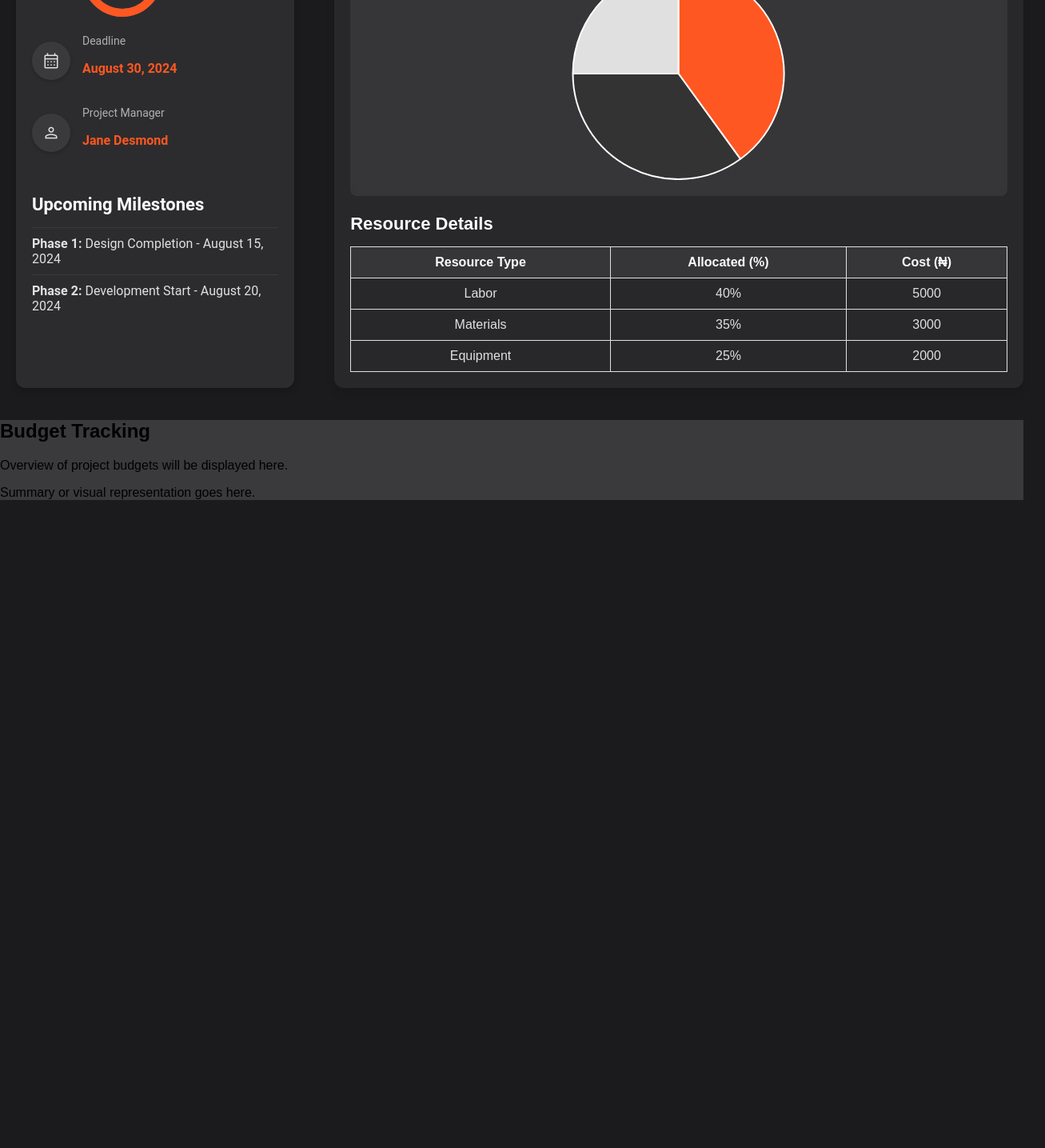
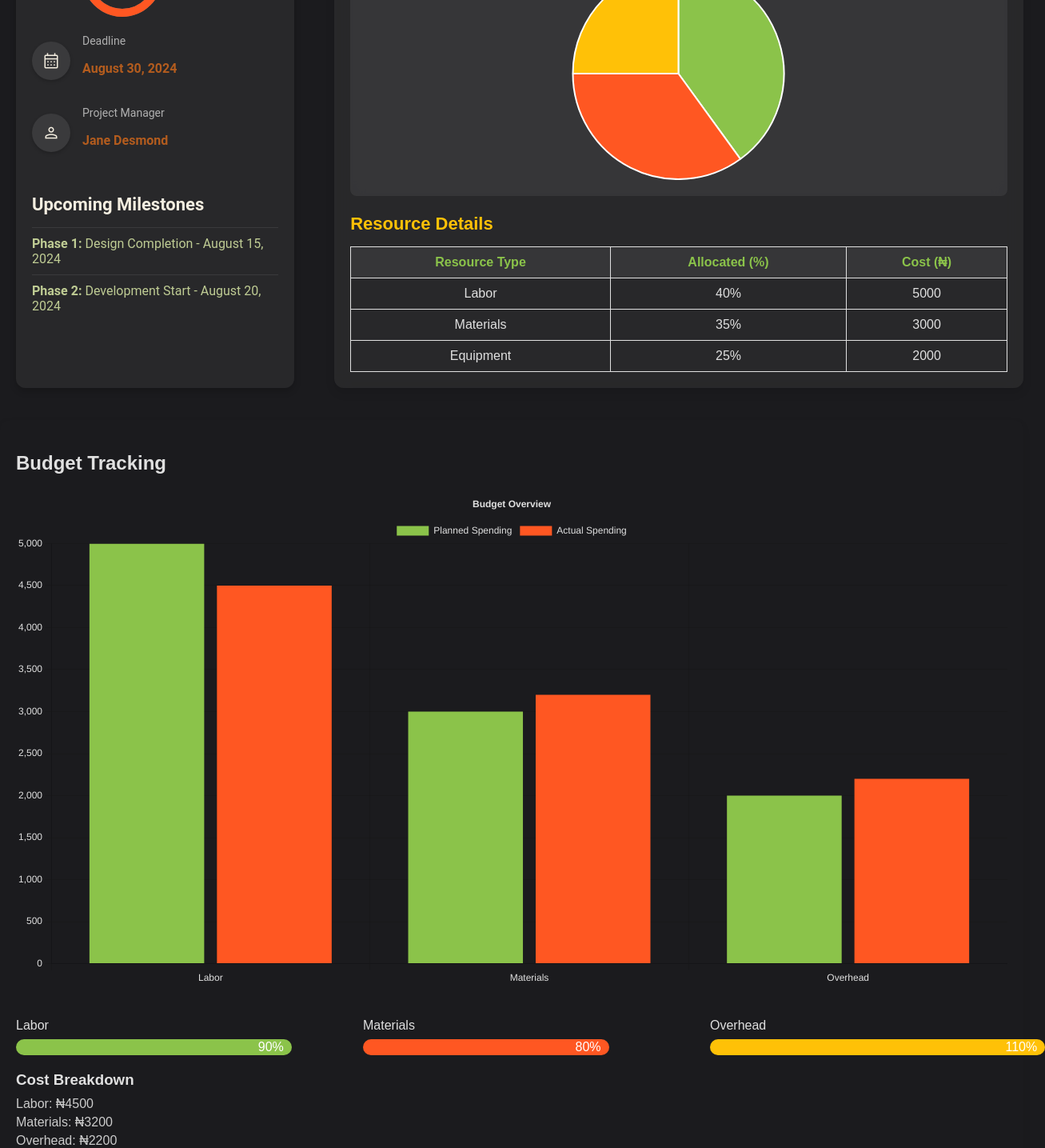
Before and after one commit to JoyCreativeCoder/construction-dashboard, a React (Create React App) app: page / in a window 1280 px wide. Shown: the part 440-1875 px from the top of the page at 80% size, 1307 px wide, since content can reach past the window. Before the commit the page ends 1081 px from the top, so only its background shows below. Built offline with nearby package versions, Linux system fonts and the light colour scheme.

Commit message:
add budget overview section

```diff
--- a/src/App.css
+++ b/src/App.css
@@ -3,7 +3,6 @@ body {
   padding: 0;
   font-family: Arial, sans-serif;
   background-color: #1B1B1E;
-
 }
 
 .top-section {
--- a/src/BudgetTracking.css
+++ b/src/BudgetTracking.css
@@ -1,4 +1,67 @@
 .budget-tracking {
-    width: 100vw;
-    background-color: #3A3A3C;
-}
+    background-color: #1B1B1E;
+    padding: 20px;
+    border-radius: 12px;
+    box-shadow: 0 4px 8px rgba(0, 0, 0, 0.1);
+    margin: 20px 0;
+  }
+
+  .budget-tracking h2 {
+    font-size: 24px;
+    color: #E0E0E0; /* Light gray for a good contrast against the dark background */
+    margin-bottom: 20px;
+  }
+
+  .budget-summary {
+    margin-bottom: 40px;
+  }
+
+  .utilization-indicators {
+    display: flex;
+    justify-content: space-between;
+    margin-bottom: 20px;
+  }
+
+  .indicator {
+    width: 30%;
+  }
+
+  .indicator p {
+    margin: 0 0 8px 0;
+    color: #E0E0E0; /* Light gray text to match the header */
+  }
+
+  .progress-bar {
+    height: 20px;
+    border-radius: 10px;
+    text-align: right;
+    padding-right: 10px;
+    color: #fff;
+    line-height: 20px;
+  }
+
+  .progress-bar-labor {
+    background-color: #36A2EB; /* Cyan-like color */
+  }
+
+  .progress-bar-materials {
+    background-color: #FF9F40; /* Orange-like color */
+  }
+
+  .progress-bar-overhead {
+    background-color: #FF6384; /* Pink-like color */
+  }
+
+  .cost-breakdown {
+    margin-top: 20px;
+  }
+
+  .cost-breakdown h3 {
+    margin-bottom: 10px;
+    color: #E0E0E0; /* Light gray for consistency */
+  }
+
+  .cost-breakdown p {
+    color: #CCCCCC; /* Slightly lighter gray for the breakdown text */
+    margin: 5px 0;
+  }
--- a/src/BudgetTracking.js
+++ b/src/BudgetTracking.js
@@ -1,14 +1,81 @@
 import React from 'react';
-import './BudgetTracking.css'; // Import your CSS file for styling
+import './BudgetTracking.css';
+import { Bar } from 'react-chartjs-2';
+import { Chart as ChartJS, CategoryScale, LinearScale, BarElement, Title, Tooltip, Legend } from 'chart.js';
+
+ChartJS.register(CategoryScale, LinearScale, BarElement, Title, Tooltip, Legend);
 
 const BudgetTracking = () => {
+  const data = {
+    labels: ['Labor', 'Materials', 'Overhead'],
+    datasets: [
+      {
+        label: 'Planned Spending',
+        data: [5000, 3000, 2000],
+        backgroundColor: '#8BC34A', // Light Green color for Planned Spending
+      },
+      {
+        label: 'Actual Spending',
+        data: [4500, 3200, 2200],
+        backgroundColor: '#FF5722', // Deep Orange color for Actual Spending
+      },
+    ],
+  };
+
+  const options = {
+    responsive: true,
+    plugins: {
+      legend: {
+        position: 'top',
+        labels: {
+          color: '#E0E0E0' // Light gray color for the legend text
+        }
+      },
+      title: {
+        display: true,
+        text: 'Budget Overview',
+        color: '#E0E0E0', // Light gray color for the title text
+      },
+    },
+    scales: {
+      x: {
+        ticks: {
+          color: '#E0E0E0' // Light gray color for x-axis labels
+        },
+      },
+      y: {
+        ticks: {
+          color: '#E0E0E0' // Light gray color for y-axis labels
+        },
+      },
+    },
+  };
+
   return (
     <div className="budget-tracking">
       <h2>Budget Tracking</h2>
-      <p>Overview of project budgets will be displayed here.</p>
       <div className="budget-summary">
-        {/* Placeholder for budget tracking summary */}
-        <p>Summary or visual representation goes here.</p>
+        <Bar data={data} options={options} />
+      </div>
+      <div className="utilization-indicators">
+        <div className="indicator">
+          <p>Labor</p>
+          <div className="progress-bar" style={{ width: '90%', backgroundColor: '#8BC34A' }}>90%</div>
+        </div>
+        <div className="indicator">
+          <p>Materials</p>
+          <div className="progress-bar" style={{ width: '80%', backgroundColor: '#FF5722' }}>80%</div>
+        </div>
+        <div className="indicator">
+          <p>Overhead</p>
+          <div className="progress-bar" style={{ width: '110%', backgroundColor: '#FFC107' }}>110%</div>
+        </div>
+      </div>
+      <div className="cost-breakdown">
+        <h3>Cost Breakdown</h3>
+        <p>Labor: ₦4500</p>
+        <p>Materials: ₦3200</p>
+        <p>Overhead: ₦2200</p>
       </div>
     </div>
   );
--- a/src/ProjectOverview.css
+++ b/src/ProjectOverview.css
@@ -1,8 +1,6 @@
-
-
 .project-overview {
     font-family: 'Roboto', sans-serif;
-    background-color: #2C2C2E;
+    background-color: rgba(44, 44, 46, 0.8); /* Dark Gray with transparency */
     width: 30%;
     border-radius: 12px;
     padding: 20px;
@@ -12,15 +10,15 @@
 
 .project-header h2 {
     font-size: 28px;
-    color: #FBFBFB;
+    color: #F4EEE0; /* Light Cream */
     margin-bottom: 8px;
 }
 
 .project-header .summary {
-    color: #E0E0E0;
+    color: #BFCC94; /* Olive Green */
     font-size: 16px;
     line-height: 1.5;
-    border-bottom: 0.3px solid #666666;
+    border-bottom: 0.3px solid #666666; /* Gray */
 }
 
 .status-section {
@@ -29,7 +27,7 @@
 
 .status-section h3 {
     font-size: 22px;
-    color: #FBFBFB;
+    color: #F4EEE0; /* Light Cream */
     margin-bottom: 15px;
 }
 
@@ -48,7 +46,7 @@
     width: 48px;
     height: 48px;
     border-radius: 50%;
-    background-color: #3A3A3C;
+    background-color: #3A3A3C; /* Darker Gray */
     display: flex;
     align-items: center;
     justify-content: center;
@@ -57,21 +55,21 @@
 }
 
 .status-item .icon svg {
-    fill: #FF5722;
+    fill: #B35C1E; /* Dark Orange */
 }
 
 .material-symbols-outlined {
-    color: #E0E0E0;
+    color: #F4EEE0; /* Light Cream */
     font-weight: 300;
 }
 
 .status-item .status-text {
     flex: 1;
-    color: #E0E0E0;
+    color: #BFCC94; /* Olive Green */
 }
 
 .status-text p {
-    color: #FF5722;
+    color: #B35C1E; /* Dark Orange */
     font-weight: bold;
 }
 
@@ -90,13 +88,13 @@
 
 .progress-circle .circle-background {
     fill: none;
-    stroke: #4A4A4A;
+    stroke: #4A4A4A; /* Medium Gray */
     stroke-width: 10;
 }
 
 .progress-circle .circle-progress {
     fill: none;
-    stroke: #FF5722;
+    stroke: #B35C1E; /* Dark Orange */
     stroke-width: 10;
     stroke-linecap: round;
     transition: stroke-dashoffset 0.3s ease;
@@ -105,7 +103,7 @@
 .progress-circle .progress-text {
     position: absolute;
     font-size: 24px;
-    color: #FBFBFB;
+    color: #F4EEE0; /* Light Cream */
     font-weight: bold;
 }
 
@@ -115,7 +113,7 @@
 
 .milestones h3 {
     font-size: 22px;
-    color: #FBFBFB;
+    color: #F4EEE0; /* Light Cream */
     margin-bottom: 15px;
 }
 
@@ -126,13 +124,13 @@
 
 .milestones li {
     font-size: 16px;
-    color: #E0E0E0;
+    color: #BFCC94; /* Olive Green */
     margin-bottom: 10px;
-    border-top: 1px solid #3A3A3C;
+    border-top: 1px solid #3A3A3C; /* Darker Gray */
     padding-top: 10px;
 }
 
 .label {
-    color: #B0B0B0;
+    color: #B0B0B0; /* Light Gray */
     font-size: 14px;
 }
--- a/src/ResourceManagement.css
+++ b/src/ResourceManagement.css
@@ -12,7 +12,7 @@
 
 .resource-management h2 {
     font-size: 28px;
-    color: #FBFBFB;
+    color: #8BC34A; /* Light Green for heading */
     margin-bottom: 10px;
 }
 
@@ -42,7 +42,7 @@
 
 .resource-details h3 {
     font-size: 22px;
-    color: #FBFBFB;
+    color: #FFC107; /* Amber for subheading */
     margin-bottom: 15px;
 }
 
@@ -59,7 +59,7 @@
 
 .resource-table th {
     background-color: rgba(58, 58, 60, 0.8);
-    color: #FBFBFB;
+    color: #8BC34A; /* Light Green for table headers */
 }
 
 .resource-table td {
--- a/src/ResourceManagement.js
+++ b/src/ResourceManagement.js
@@ -12,8 +12,8 @@ const ResourceManagement = () => {
       {
         label: "Resource Allocation",
         data: [40, 35, 25],
-        backgroundColor: ["#FF5722", "#333333", "#E0E0E0"],
-        hoverBackgroundColor: ["#FF5722", "#333333", "#E0E0E0"],
+        backgroundColor: ["#8BC34A", "#FF5722", "#FFC107"], // Updated colors for each segment
+        hoverBackgroundColor: ["#7CB342", "#E64A19", "#FFA000"], // Darker shades on hover
       },
     ],
   };
@@ -24,7 +24,7 @@ const ResourceManagement = () => {
       legend: {
         position: 'top',
         labels: {
-          color: '#FBFBFB',
+          color: '#FBFBFB', // Light text color for legend
           font: {
             size: 14
           }
```
